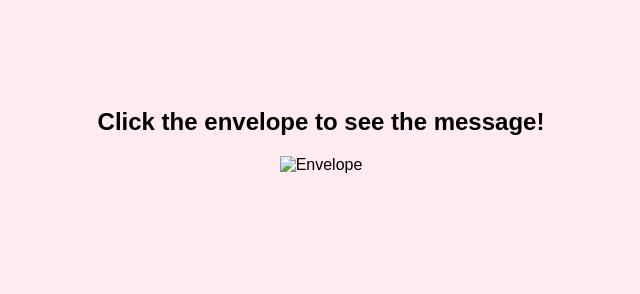
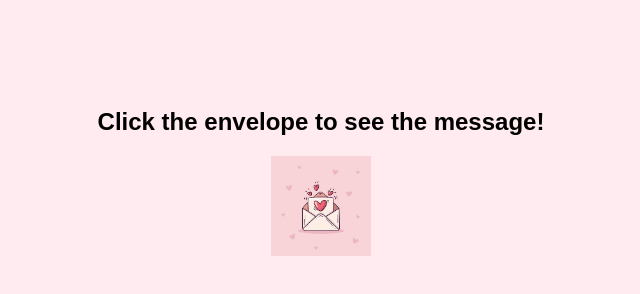
Before and after one commit to shea840/open-it-, a plain HTML site: page index.html in a window 1280 px wide. Shown: the whole page, without its empty margins (319-959 px from the left). Drawn offline with Linux system fonts and the light colour scheme.

Commit message:
Update index.html

```diff
--- a/index.html
+++ b/index.html
@@ -68,7 +68,7 @@
 <body>
     <div class="envelope-container" id="start-page">
         <h2>Click the envelope to see the message!</h2>
-        <img src="your-envelope-image-url-here" alt="Envelope" class="envelope" onclick="startQuiz()">
+        <img src="https://github.com/shea840/open-it-/blob/main/envelope.jpg" alt="Envelope" class="envelope" onclick="startQuiz()">
     </div>
 
     <div class="quiz-container hidden" id="quiz">
```
